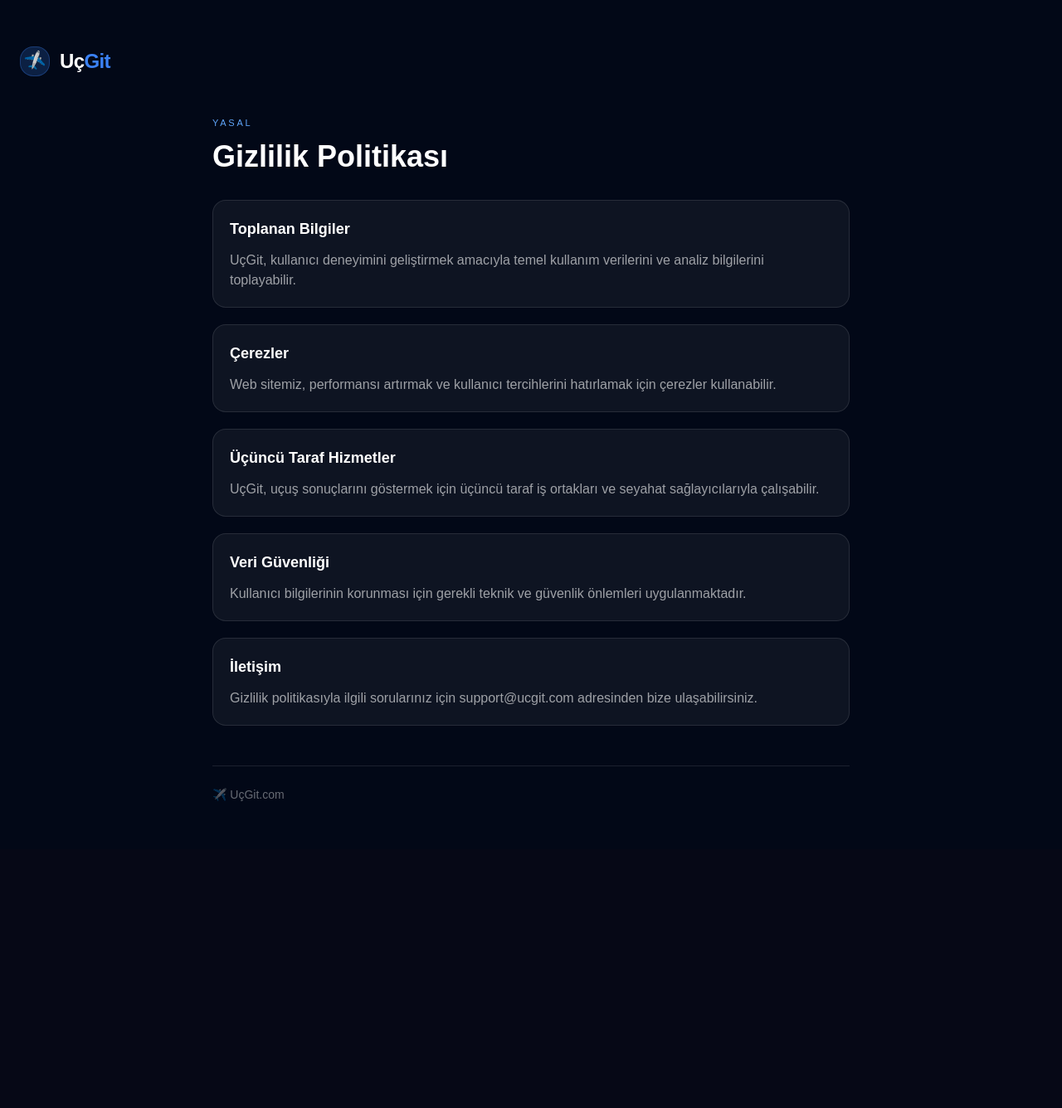
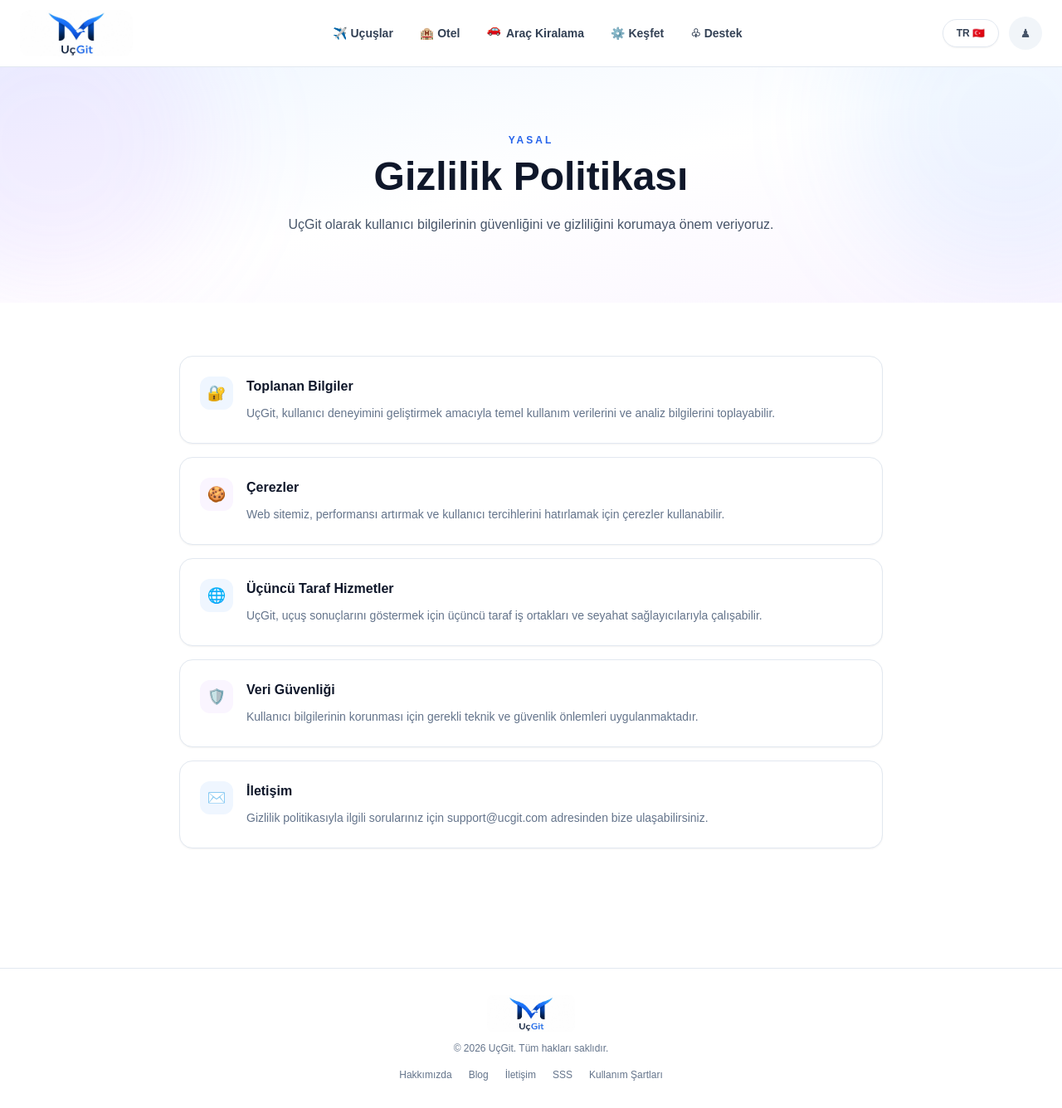
Before and after one commit to melihizzet/flight-platform, a Next.js app: page /privacy-policy in a window 1280 px wide. Shown: the whole page at 83% size. Before the commit the page ends 1024 px from the top, so only its background shows below. Built offline with nearby package versions, Linux system fonts and the light colour scheme.

Commit message:
Update page.tsx

```diff
--- a/app/privacy-policy/page.tsx
+++ b/app/privacy-policy/page.tsx
@@ -1,113 +1,278 @@
 export default function PrivacyPolicyPage() {
+  return (
+    <main className="min-h-screen bg-white text-slate-900 overflow-x-hidden">
 
-  return (
-    <main className="min-h-screen bg-[#020817] text-white px-6 py-14">
+      {/* HEADER */}
+      <header className="sticky top-0 z-30 border-b border-slate-200 bg-white/95 backdrop-blur-xl">
+        <div className="mx-auto flex h-20 max-w-7xl items-center justify-between px-6">
 
-      {/* LOGO */}
-      <a
-        href="/"
-        className="flex items-center gap-3 mb-12"
-      >
+          {/* LOGO */}
+          <a href="/" className="flex items-center">
+            <img
+              src="/logo.jpg"
+              alt="UçGit"
+              className="h-14 w-auto rounded-xl"
+            />
+          </a>
 
-        <div className="w-9 h-9 rounded-2xl bg-blue-500/20 flex items-center justify-center border border-blue-500/30">
+          {/* MENU */}
+          <nav className="hidden items-center gap-8 md:flex">
 
-          <span className="text-blue-400 text-lg rotate-[-25deg]">
-            ✈️
-          </span>
+            <a
+              href="/"
+              className="text-sm font-semibold text-slate-700 transition hover:text-blue-600"
+            >
+              ✈️ Uçuşlar
+            </a>
+
+            <a
+              href="/hotels"
+              className="text-sm font-semibold text-slate-700 transition hover:text-blue-600"
+            >
+              🏨 Otel
+            </a>
+
+            <a
+              href="/cars"
+              className="flex items-center gap-1.5 text-sm font-semibold text-slate-700 transition hover:text-blue-600"
+            >
+              <span className="inline-block animate-bounce">
+                🚗
+              </span>
+              Araç Kiralama
+            </a>
+
+            <a
+              href="/discover"
+              className="text-sm font-semibold text-slate-700 transition hover:text-blue-600"
+            >
+              ⚙️ Keşfet
+            </a>
+
+            <a
+              href="/contact"
+              className="text-sm font-semibold text-slate-700 transition hover:text-blue-600"
+            >
+              ♧ Destek
+            </a>
+
+          </nav>
+
+          {/* SAĞ TARAF */}
+          <div className="hidden items-center gap-3 md:flex">
+
+            <button className="rounded-full border border-slate-200 bg-white px-4 py-2 text-xs font-semibold text-slate-700 shadow-sm">
+              TR 🇹🇷
+            </button>
+
+            <div className="flex h-10 w-10 items-center justify-center rounded-full bg-slate-100 text-sm text-slate-600">
+              ♟
+            </div>
+
+          </div>
+
+        </div>
+      </header>
+
+      {/* HERO */}
+      <section className="relative overflow-hidden bg-gradient-to-br from-blue-50 via-white to-purple-50">
+
+        <div className="absolute -right-32 -top-32 h-96 w-96 rounded-full bg-blue-400/10 blur-3xl" />
+
+        <div className="absolute -left-32 bottom-0 h-96 w-96 rounded-full bg-purple-400/10 blur-3xl" />
+
+        <div className="relative mx-auto max-w-4xl px-6 py-20 text-center">
+
+          <p className="mb-3 text-xs font-bold uppercase tracking-[0.25em] text-blue-600">
+            YASAL
+          </p>
+
+          <h1 className="text-3xl font-black leading-tight text-slate-900 md:text-5xl">
+            Gizlilik Politikası
+          </h1>
+
+          <p className="mx-auto mt-5 max-w-2xl text-base leading-7 text-slate-600">
+            UçGit olarak kullanıcı bilgilerinin güvenliğini ve
+            gizliliğini korumaya önem veriyoruz.
+          </p>
 
         </div>
 
-        <h1 className="text-2xl font-black tracking-tight">
-          Uç<span className="text-blue-500">Git</span>
-        </h1>
+      </section>
 
-      </a>
+      {/* CONTENT */}
+      <section className="mx-auto max-w-4xl px-6 py-16">
 
-      <div className="max-w-3xl mx-auto">
+        <div className="space-y-4">
 
-        <p className="text-blue-400 text-[11px] tracking-[0.25em] uppercase mb-3">
-          Yasal
-        </p>
+          {/* TOPLANAN BİLGİLER */}
+          <div className="rounded-2xl border border-slate-200 bg-white p-6 shadow-sm">
 
-        <h1 className="text-2xl md:text-4xl font-black leading-tight mb-8">
-          Gizlilik Politikası
-        </h1>
+            <div className="flex items-start gap-4">
 
-        <div className="space-y-5 text-white/60 text-sm md:text-base leading-relaxed">
+              <div className="flex h-10 w-10 shrink-0 items-center justify-center rounded-xl bg-blue-50 text-lg">
+                🔐
+              </div>
 
-          <div className="bg-white/5 border border-white/10 rounded-2xl p-5">
+              <div>
+                <h2 className="text-base font-black text-slate-900">
+                  Toplanan Bilgiler
+                </h2>
 
-            <h2 className="text-base md:text-lg font-black text-white mb-3">
-              Toplanan Bilgiler
-            </h2>
+                <p className="mt-2 text-sm leading-6 text-slate-500">
+                  UçGit, kullanıcı deneyimini geliştirmek amacıyla
+                  temel kullanım verilerini ve analiz bilgilerini
+                  toplayabilir.
+                </p>
+              </div>
 
-            <p>
-              UçGit, kullanıcı deneyimini geliştirmek amacıyla temel kullanım
-              verilerini ve analiz bilgilerini toplayabilir.
-            </p>
+            </div>
 
           </div>
 
-          <div className="bg-white/5 border border-white/10 rounded-2xl p-5">
+          {/* ÇEREZLER */}
+          <div className="rounded-2xl border border-slate-200 bg-white p-6 shadow-sm">
 
-            <h2 className="text-base md:text-lg font-black text-white mb-3">
-              Çerezler
-            </h2>
+            <div className="flex items-start gap-4">
 
-            <p>
-              Web sitemiz, performansı artırmak ve kullanıcı tercihlerini
-              hatırlamak için çerezler kullanabilir.
-            </p>
+              <div className="flex h-10 w-10 shrink-0 items-center justify-center rounded-xl bg-purple-50 text-lg">
+                🍪
+              </div>
+
+              <div>
+                <h2 className="text-base font-black text-slate-900">
+                  Çerezler
+                </h2>
+
+                <p className="mt-2 text-sm leading-6 text-slate-500">
+                  Web sitemiz, performansı artırmak ve kullanıcı
+                  tercihlerini hatırlamak için çerezler kullanabilir.
+                </p>
+              </div>
+
+            </div>
 
           </div>
 
-          <div className="bg-white/5 border border-white/10 rounded-2xl p-5">
+          {/* ÜÇÜNCÜ TARAF */}
+          <div className="rounded-2xl border border-slate-200 bg-white p-6 shadow-sm">
 
-            <h2 className="text-base md:text-lg font-black text-white mb-3">
-              Üçüncü Taraf Hizmetler
-            </h2>
+            <div className="flex items-start gap-4">
 
-            <p>
-              UçGit, uçuş sonuçlarını göstermek için üçüncü taraf iş ortakları
-              ve seyahat sağlayıcılarıyla çalışabilir.
-            </p>
+              <div className="flex h-10 w-10 shrink-0 items-center justify-center rounded-xl bg-blue-50 text-lg">
+                🌐
+              </div>
+
+              <div>
+                <h2 className="text-base font-black text-slate-900">
+                  Üçüncü Taraf Hizmetler
+                </h2>
+
+                <p className="mt-2 text-sm leading-6 text-slate-500">
+                  UçGit, uçuş sonuçlarını göstermek için üçüncü
+                  taraf iş ortakları ve seyahat sağlayıcılarıyla
+                  çalışabilir.
+                </p>
+              </div>
+
+            </div>
 
           </div>
 
-          <div className="bg-white/5 border border-white/10 rounded-2xl p-5">
+          {/* VERİ GÜVENLİĞİ */}
+          <div className="rounded-2xl border border-slate-200 bg-white p-6 shadow-sm">
 
-            <h2 className="text-base md:text-lg font-black text-white mb-3">
-              Veri Güvenliği
-            </h2>
+            <div className="flex items-start gap-4">
 
-            <p>
-              Kullanıcı bilgilerinin korunması için gerekli teknik ve güvenlik
-              önlemleri uygulanmaktadır.
-            </p>
+              <div className="flex h-10 w-10 shrink-0 items-center justify-center rounded-xl bg-purple-50 text-lg">
+                🛡️
+              </div>
+
+              <div>
+                <h2 className="text-base font-black text-slate-900">
+                  Veri Güvenliği
+                </h2>
+
+                <p className="mt-2 text-sm leading-6 text-slate-500">
+                  Kullanıcı bilgilerinin korunması için gerekli
+                  teknik ve güvenlik önlemleri uygulanmaktadır.
+                </p>
+              </div>
+
+            </div>
 
           </div>
 
-          <div className="bg-white/5 border border-white/10 rounded-2xl p-5">
+          {/* İLETİŞİM */}
+          <div className="rounded-2xl border border-slate-200 bg-white p-6 shadow-sm">
 
-            <h2 className="text-base md:text-lg font-black text-white mb-3">
-              İletişim
-            </h2>
+            <div className="flex items-start gap-4">
 
-            <p>
-              Gizlilik politikasıyla ilgili sorularınız için
-              support@ucgit.com adresinden bize ulaşabilirsiniz.
-            </p>
+              <div className="flex h-10 w-10 shrink-0 items-center justify-center rounded-xl bg-blue-50 text-lg">
+                ✉️
+              </div>
+
+              <div>
+                <h2 className="text-base font-black text-slate-900">
+                  İletişim
+                </h2>
+
+                <p className="mt-2 text-sm leading-6 text-slate-500">
+                  Gizlilik politikasıyla ilgili sorularınız için
+                  support@ucgit.com adresinden bize ulaşabilirsiniz.
+                </p>
+              </div>
+
+            </div>
 
           </div>
 
         </div>
 
-        {/* FOOT */}
-        <div className="mt-12 pt-6 border-t border-white/10 text-white/40 text-sm">
-          ✈️ UçGit.com
+      </section>
+
+      {/* FOOTER */}
+      <footer className="border-t border-slate-200 bg-white py-8">
+
+        <div className="mx-auto max-w-7xl px-6 text-center">
+
+          <img
+            src="/logo.jpg"
+            alt="UçGit"
+            className="mx-auto h-11 w-auto rounded-lg"
+          />
+
+          <p className="mt-3 text-xs text-slate-500">
+            © 2026 UçGit. Tüm hakları saklıdır.
+          </p>
+
+          <div className="mt-4 flex flex-wrap justify-center gap-5 text-xs text-slate-500">
+
+            <a href="/about" className="hover:text-blue-600">
+              Hakkımızda
+            </a>
+
+            <a href="/blog" className="hover:text-blue-600">
+              Blog
+            </a>
+
+            <a href="/contact" className="hover:text-blue-600">
+              İletişim
+            </a>
+
+            <a href="/faq" className="hover:text-blue-600">
+              SSS
+            </a>
+
+            <a href="/terms" className="hover:text-blue-600">
+              Kullanım Şartları
+            </a>
+
+          </div>
+
         </div>
 
-      </div>
+      </footer>
 
     </main>
   );
```
